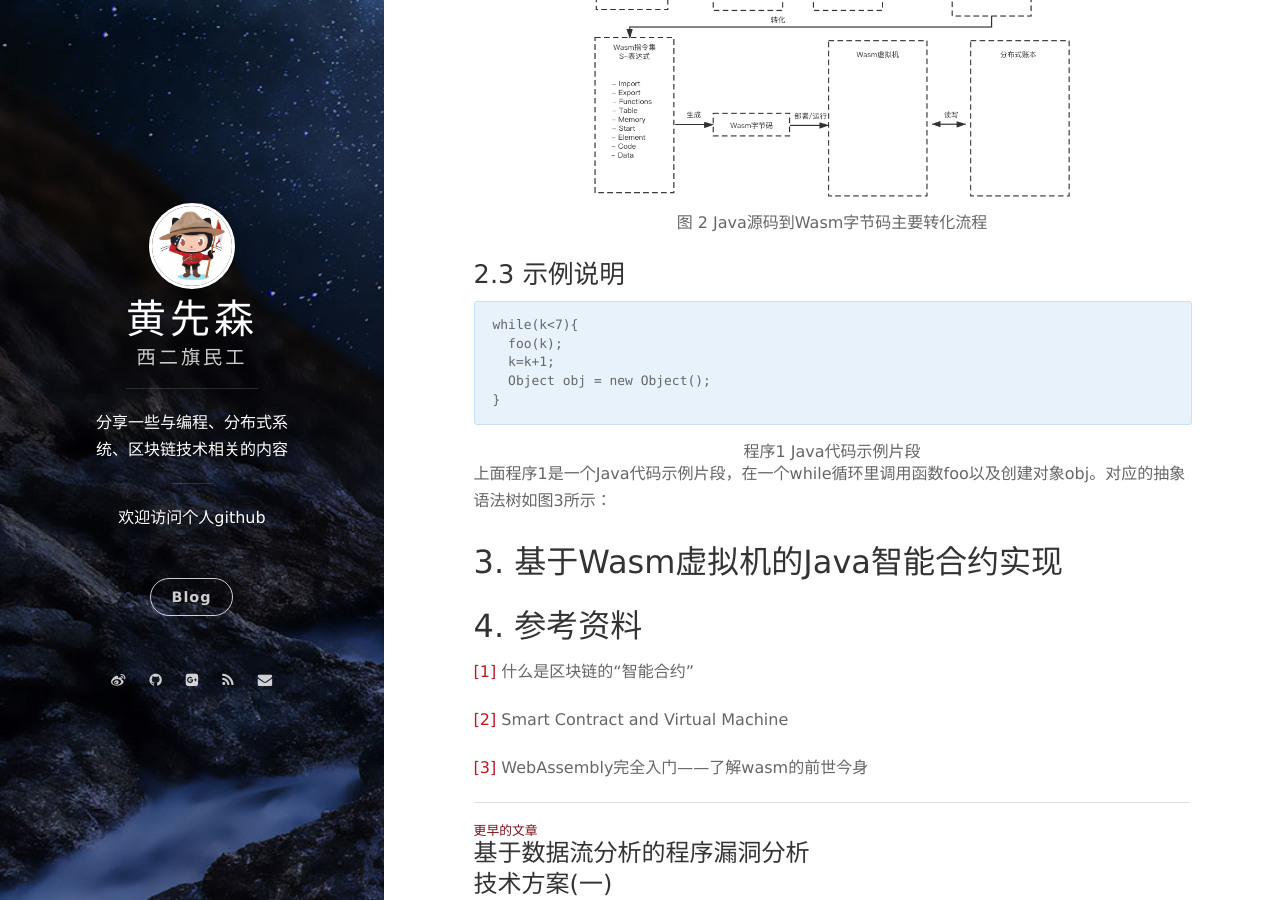
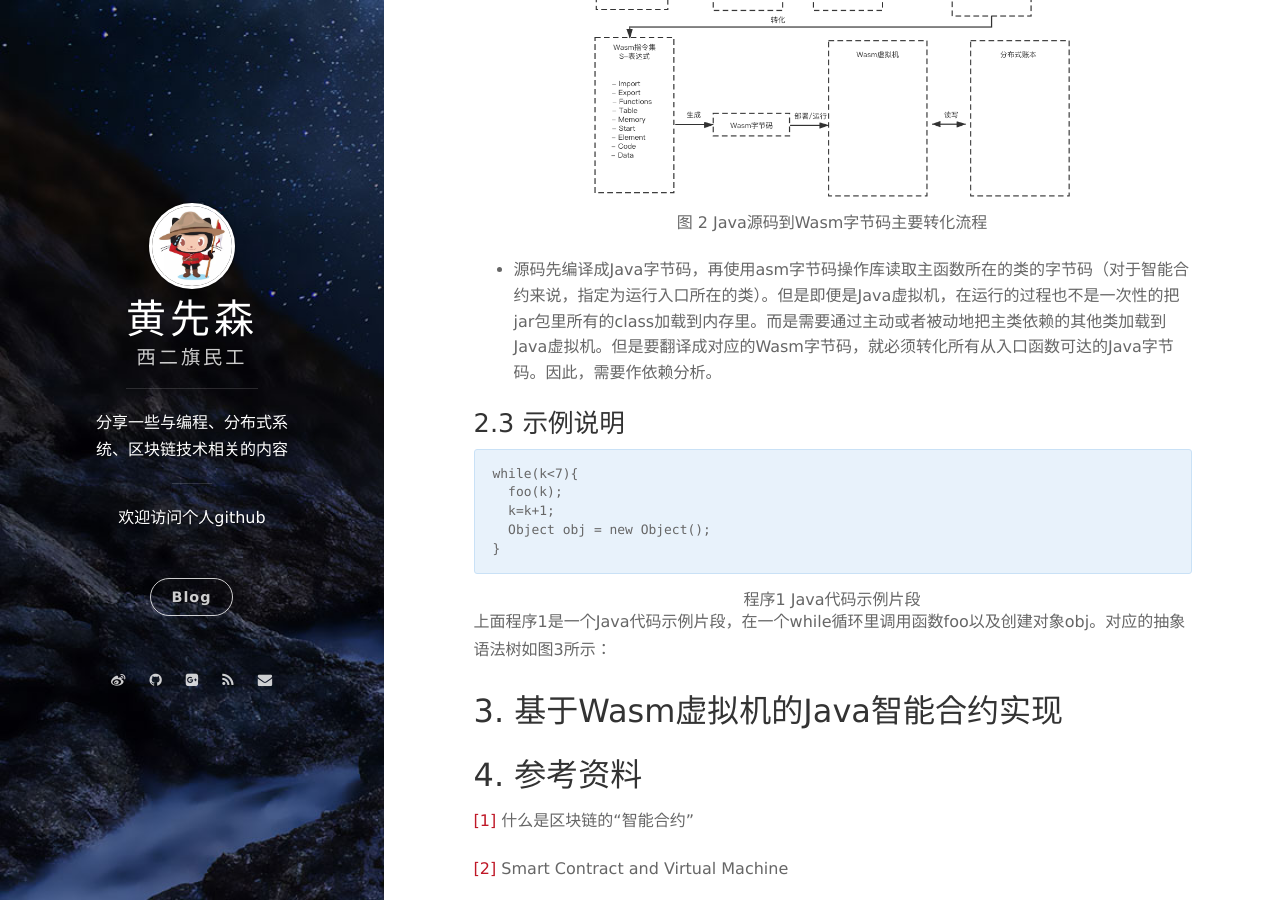
Before and after one commit to berryjam/berryjam.github.io, a Jekyll site: the page built from _posts/2020-07-06-Java智能合约实现探索.md, in a window 1280 px wide and 900 px high, scrolled down 3490 px. Built offline with Jekyll 4.4.1, drawn with Linux system fonts in a browser that asks for light colours; nearby versions of some CDN libraries; comment, search, counter and statistics services are not loaded.

Commit message:
Update 2020-07-06-Java智能合约实现探索.md

```diff
--- a/_posts/2020-07-06-Java智能合约实现探索.md
+++ b/_posts/2020-07-06-Java智能合约实现探索.md
@@ -113,6 +113,9 @@ int add(int a,int b) {
   <b>图 2 Java源码到Wasm字节码主要转化流程</b><br>
 </p>
 
+- 源码先编译成Java字节码，再使用asm字节码操作库读取主函数所在的类的字节码（对于智能合约来说，指定为运行入口所在的类）。但是即便是Java虚拟机，在运行的过程也不是一次性的把jar包里所有的class加载到内存里。而是需要通过主动或者被动地把主类依赖的其他类加载到Java虚拟机。但是要翻译成对应的Wasm字节码，就必须转化所有从入口函数可达的Java字节码。因此，需要作依赖分析。
+
+
 
 ### 2.3 示例说明
 
```
